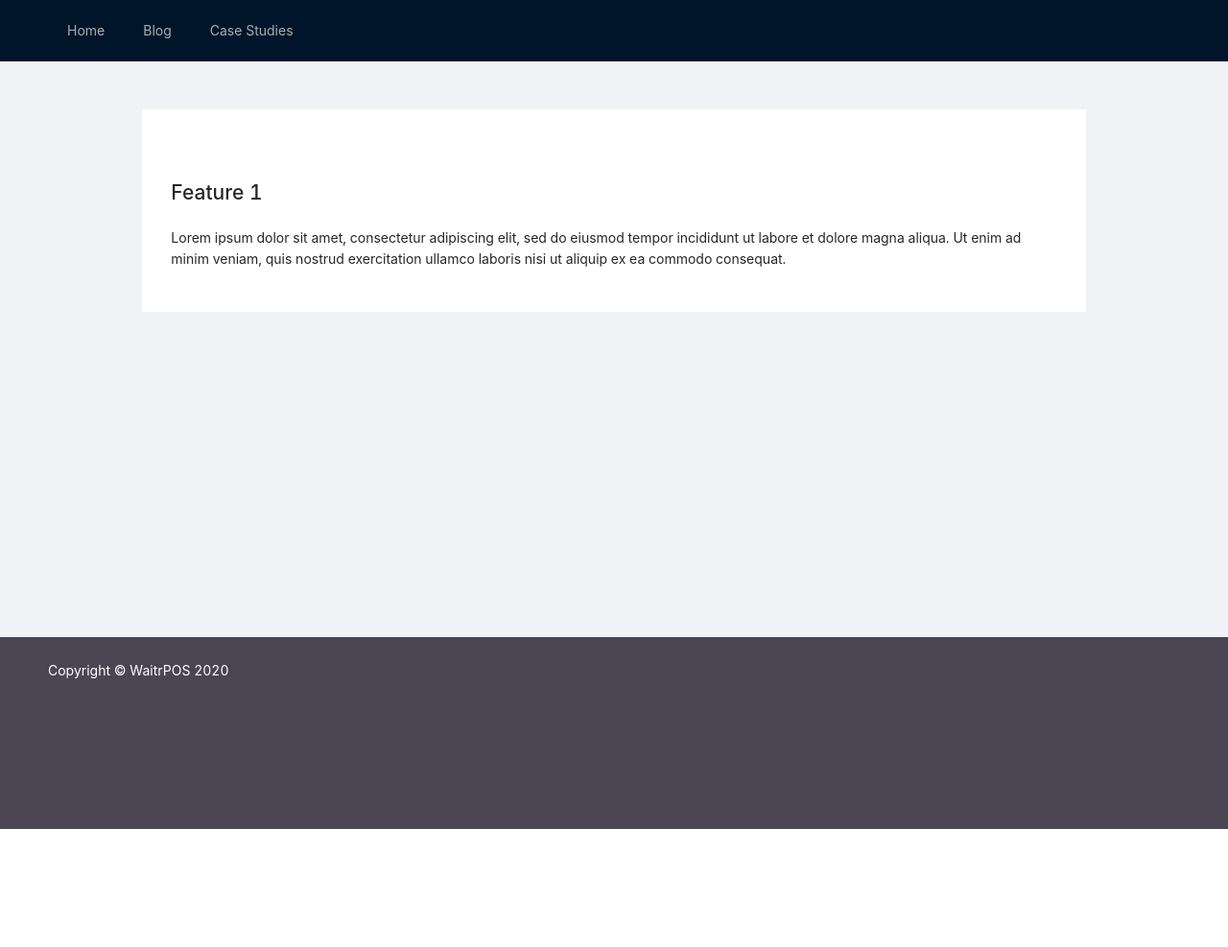
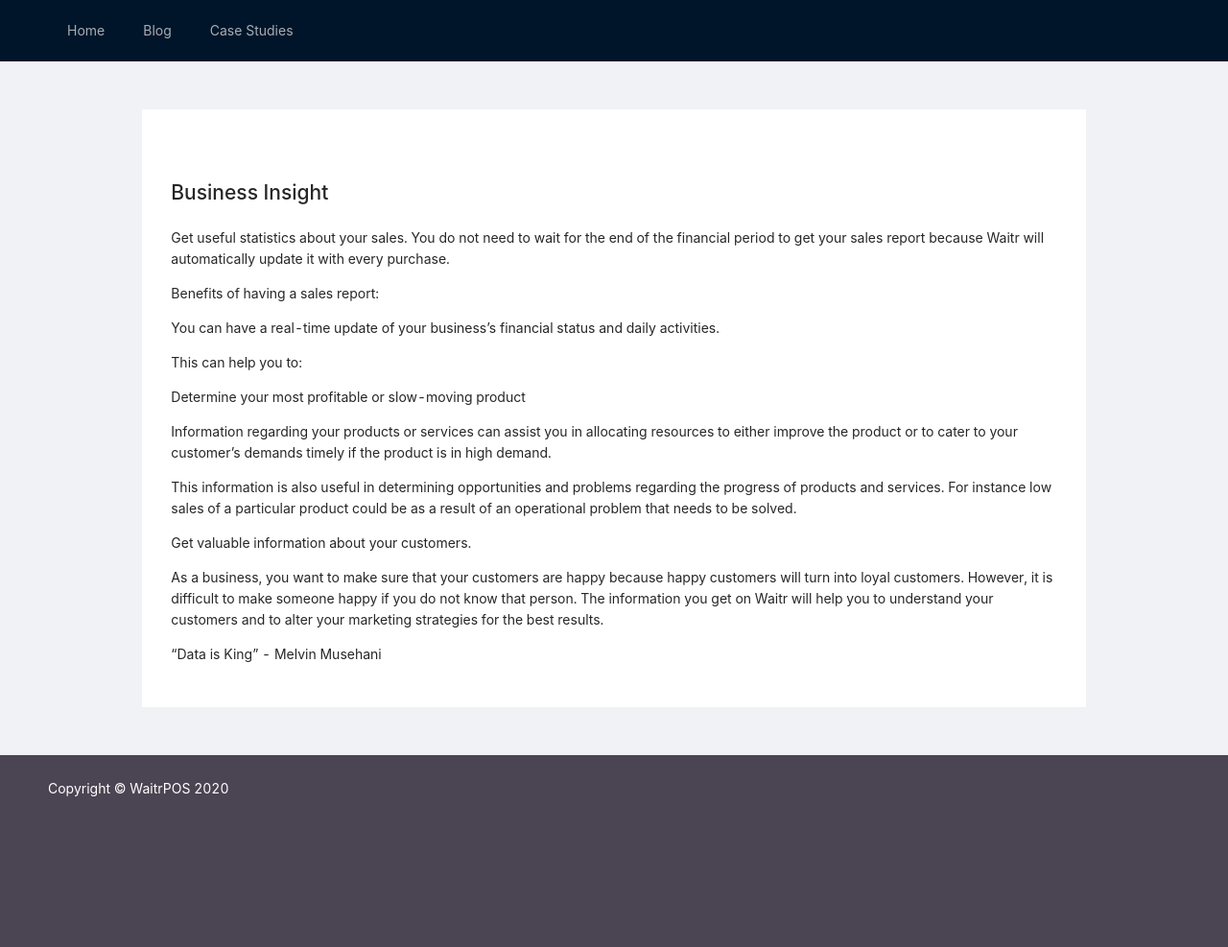
Before and after one commit to Appchemy/waitr-website, a Gatsby site: page /feature1/ in a window 1280 px wide. Shown: the whole page at 96% size. Before the commit the page ends 864 px from the top, so only its background shows below. Built offline with nearby package versions, Linux system fonts and the light colour scheme; Gatsby itself is replaced by a stand-in of ours.

Commit message:
Update Features “feature1”

```diff
--- a/content/feature/feature1.md
+++ b/content/feature/feature1.md
@@ -1,6 +1,25 @@
 ---
-title: Feature 1
-color: #ff0000
+title: "Business Insight "
+color: null
 icon: /images/mail.png
+fullScreen: true
 ---
-Lorem ipsum dolor sit amet, consectetur adipiscing elit, sed do eiusmod tempor incididunt ut labore et dolore magna aliqua. Ut enim ad minim veniam, quis nostrud exercitation ullamco laboris nisi ut aliquip ex ea commodo consequat.
+Get useful statistics about your sales. You do not need to wait for the end of the financial period to get your sales report because Waitr will automatically update it with every purchase.
+
+Benefits of having a sales report:
+
+You can have a real-time update of your business’s financial status and daily activities.
+
+This can help you to:
+
+Determine your most profitable or slow-moving product
+
+Information regarding your products or services can assist you in allocating resources to either improve the product or to cater to your customer’s demands timely if the product is in high demand.
+
+This information is also useful in determining opportunities and problems regarding the progress of products and services. For instance low sales of a particular product could be as a result of an operational problem that needs to be solved.
+
+Get valuable information about your customers.
+
+As a business, you want to make sure that your customers are happy because happy customers will turn into loyal customers. However, it is difficult to make someone happy if you do not know that person. The information you get on Waitr will help you to understand your customers and to alter your marketing strategies for the best results.
+
+“Data is King” - Melvin Musehani
```
